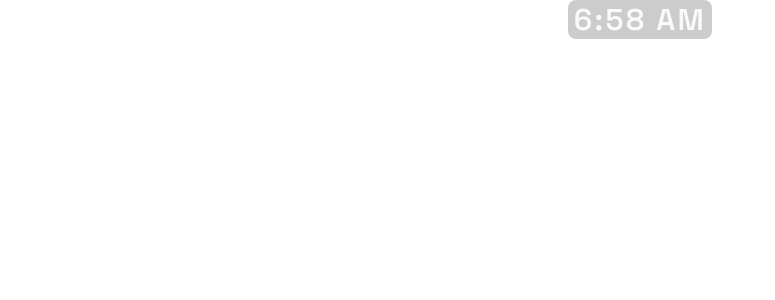
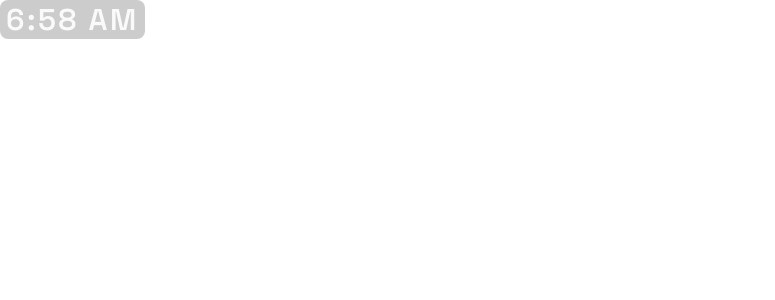
Before and after one commit to Static-4eb7cf82/clock-overlay, a React (Vite) app in the folder app/: page / in a window 1280 px wide. Shown: the top 300 px of the page, without its empty margins (0-775 px from the left). Built offline with nearby package versions, Linux system fonts and the light colour scheme.

Commit message:
make window shrink to content

```diff
--- a/app/src/App.css
+++ b/app/src/App.css
@@ -17,8 +17,8 @@
 html,
 body,
 #root {
-  width: 100%;
-  height: 100%;
+  width: fit-content;
+  height: fit-content;
   margin: 0;
   /* background-color: rgba(0, 0, 0, 0.1); */
   background-color: transparent;
@@ -29,10 +29,9 @@ body {
 }
 
 .overlay {
-  position: fixed;
-  inset: 0;
+  position: relative;
   display: flex;
-  align-items: flex-start;
+  align-items: center;
   justify-content: center;
   pointer-events: none;
 }
```
